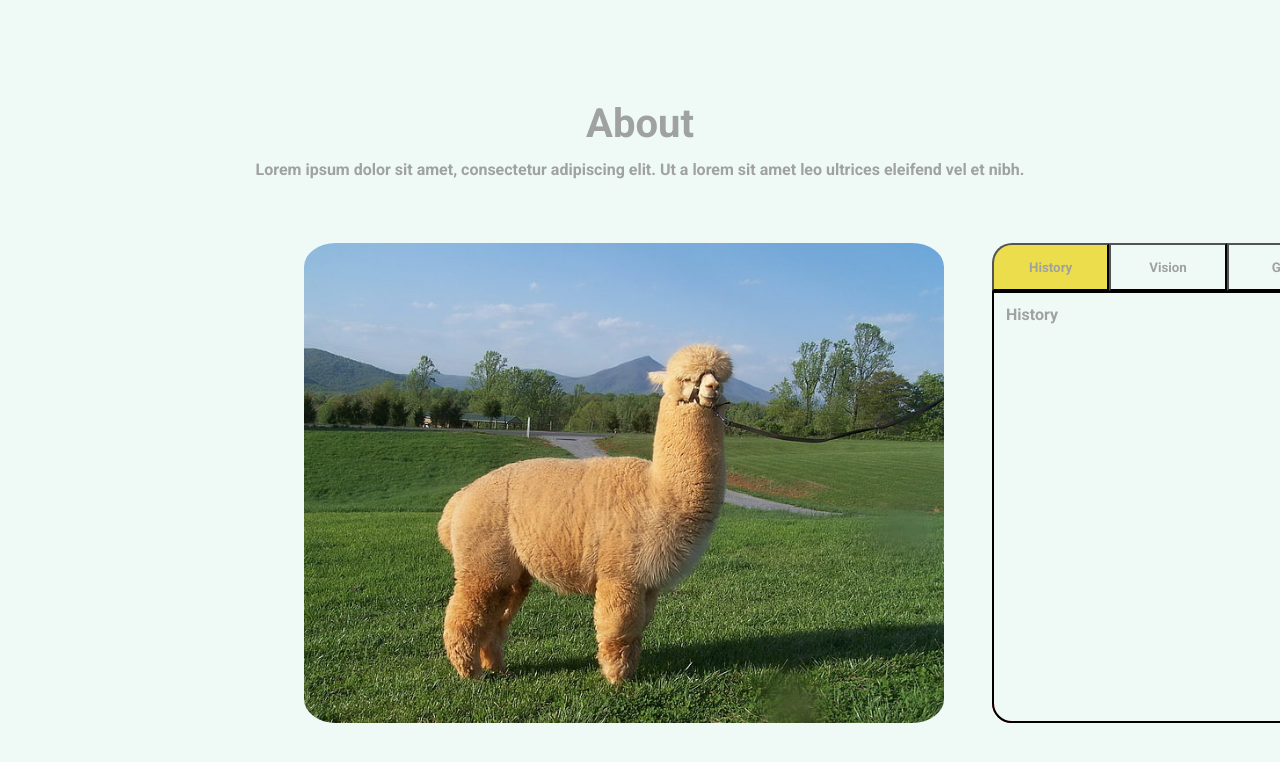
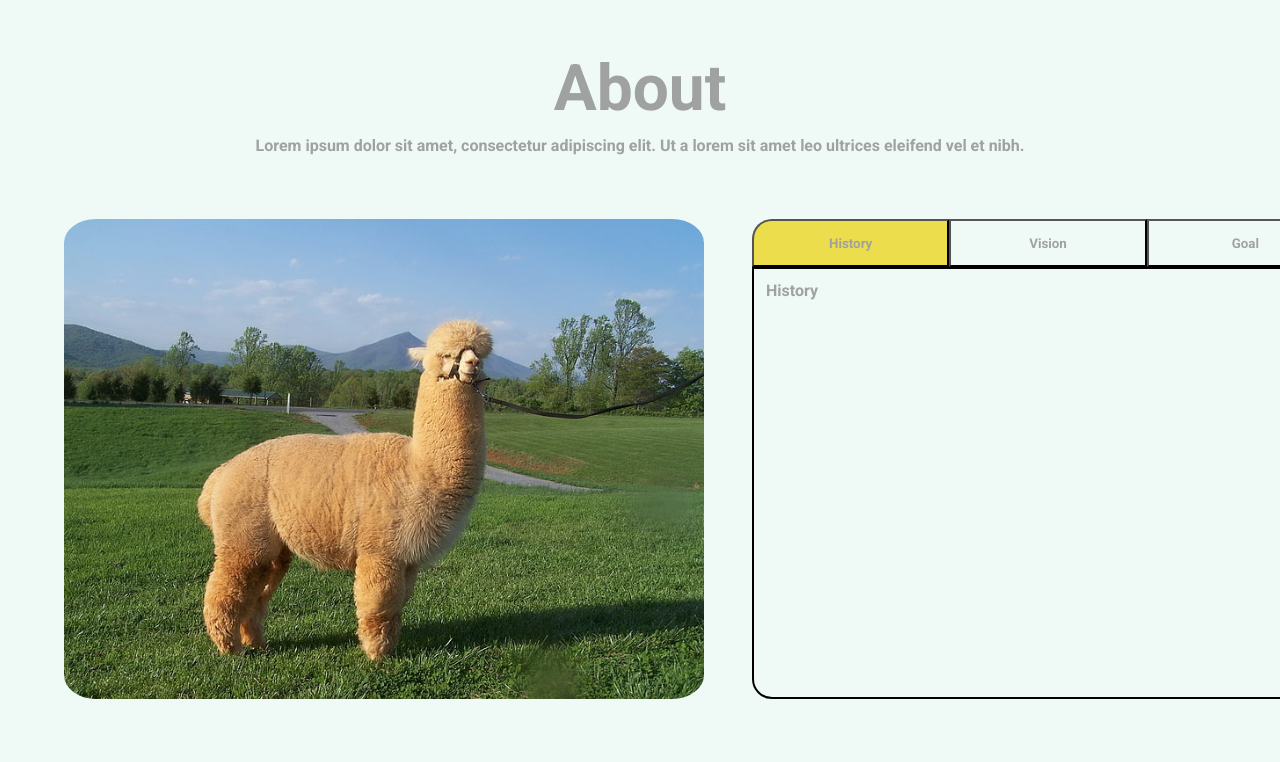
Before and after one commit to SangeetSarkar/About-Page, a plain HTML site: page index.html in a window 1280 px wide. Shown: the top 762 px of the page. Drawn offline with Linux system fonts and the light colour scheme.

Commit message:
changed display properties of flex items to centrally align the elements

```diff
--- a/style.css
+++ b/style.css
@@ -14,22 +14,21 @@ body{
 }
 
 .header{
-    margin-top:100px;
+    margin-top:.8em;
     text-align: center;
-    font-size: 40px;
+    font-size: 4em;
     width: 100%;
-    height:50px;
-    /* background-color: red; */
 }
 .line{
-    text-align: center;
+    display: flex;
+    justify-content: center;
     margin-top: 10px;
     font-size: 1em;
-    /* background-color: red; */
 }
 
 .content{
     display: flex;
+    justify-content: center;
     width: 100%;
     flex-direction: row;
     margin: 4em;
@@ -39,8 +38,6 @@ body{
     border-radius: 5%;
     width: 40em;
     height:30em;
-    /* margin:3em; */
-    margin-left:15em;
 }
 
 .container{
@@ -48,7 +45,6 @@ body{
     flex-direction: column;
     width:45em;
     height:30em;
-    background-color: red;
     margin-left:3em;
     border-radius: 20px;
 }
@@ -58,7 +54,6 @@ body{
     flex-direction: row;
     width:100%;
     height:10%;
-    /* justify-content: space-between; */
 }
 
 .history,.vision,.goals{
@@ -84,7 +79,6 @@ body{
     height: 90%;
     border-bottom-left-radius: 20px;
     border-bottom-right-radius: 20px;
-    /* background-color: yellow; */
     border: 2px solid black;
     padding:12px;
 }
```
